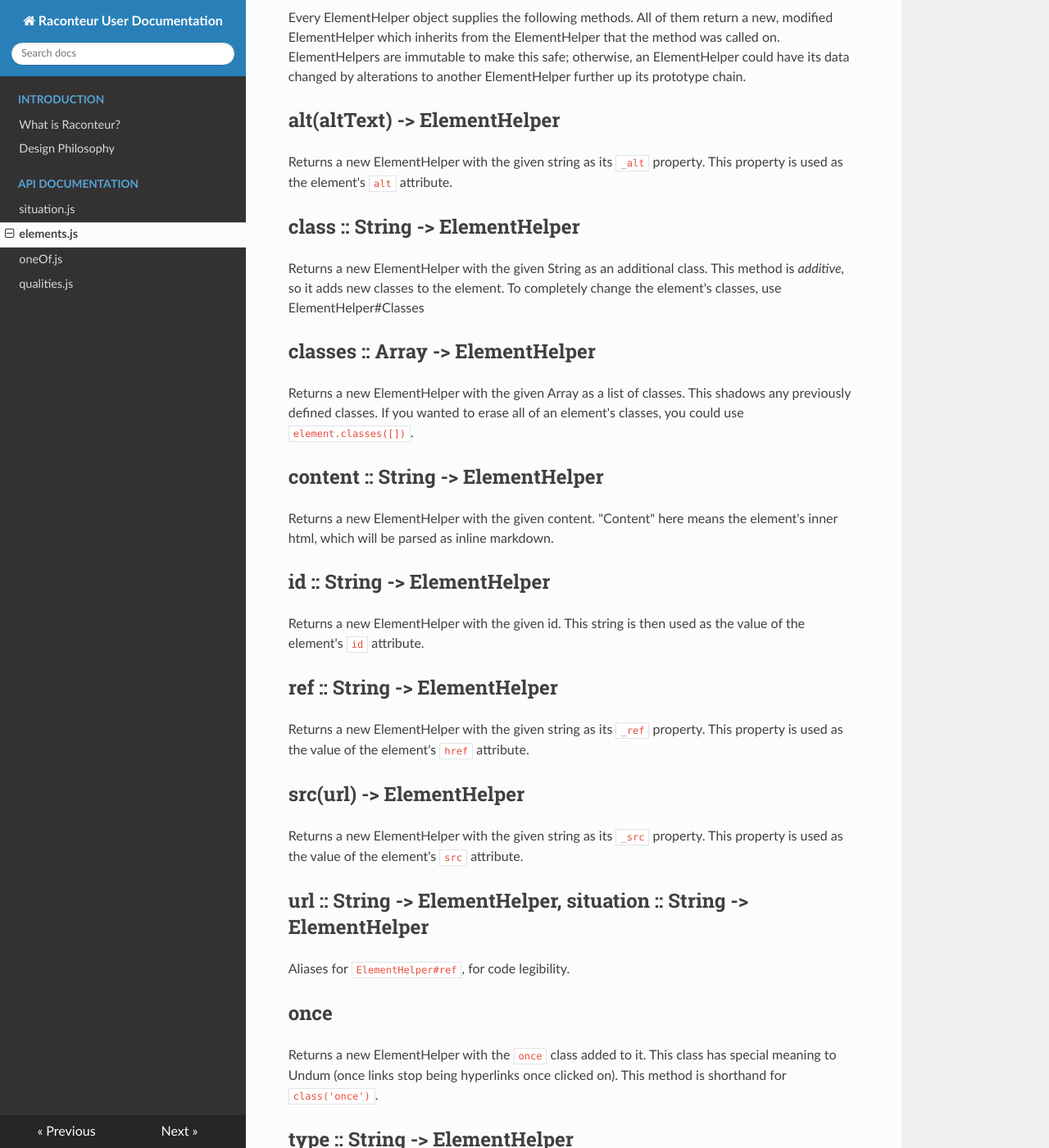
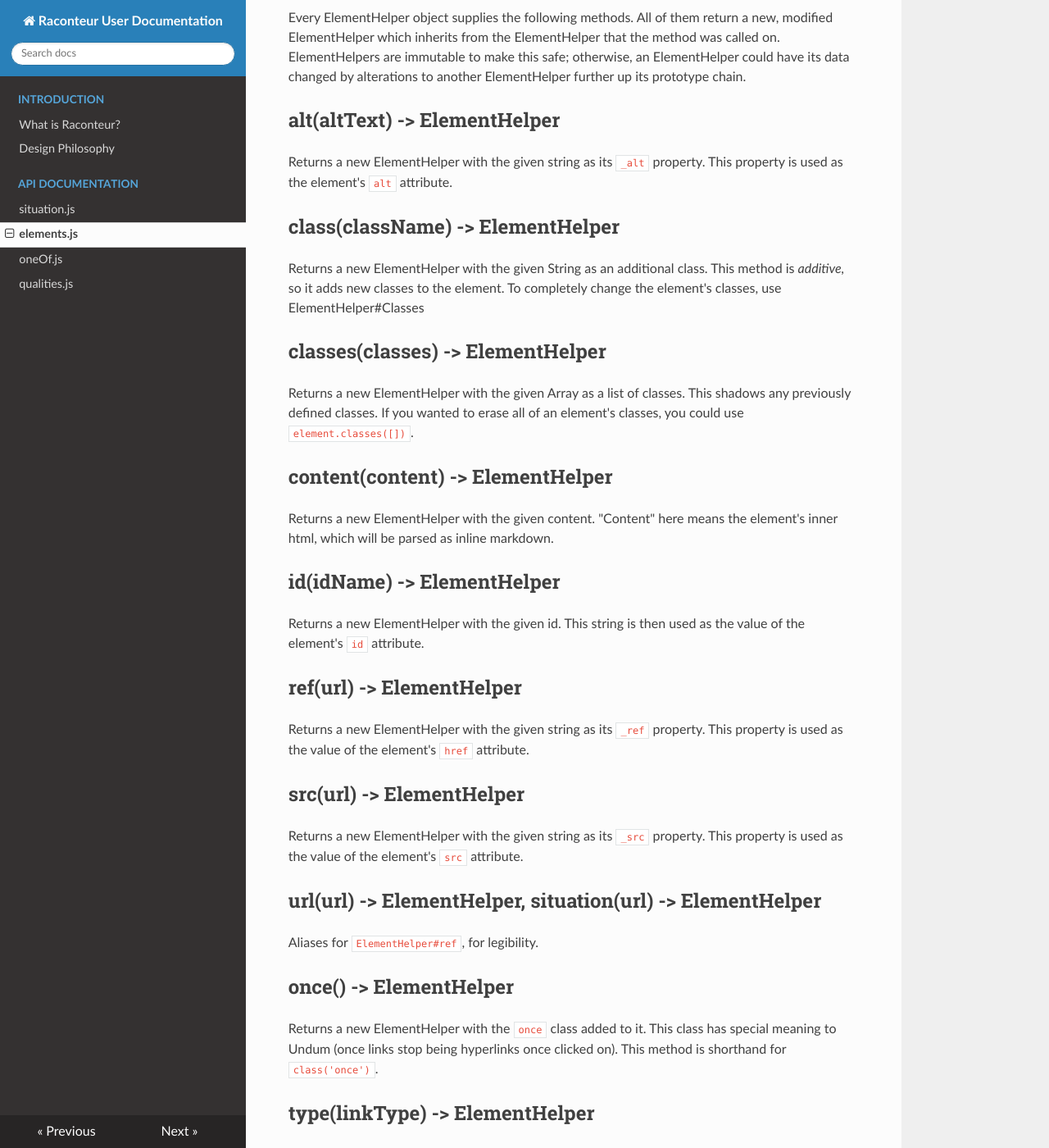
Before and after one commit to sequitur/raconteur, an MkDocs documentation site: the page built from docs/elements.md, in a window 1280 px wide and 1400 px high, scrolled down 1613 px. Shown: the whole window at 82% size. Built offline with MkDocs 1.6.1, drawn with Linux system fonts in a browser that asks for light colours; nearby versions of some CDN libraries; old or Windows-style settings are respelled for this version of MkDocs; some of the changed text lies outside the part shown.

````diff
--- a/docs/elements.md
+++ b/docs/elements.md
@@ -77,23 +77,23 @@ Every ElementHelper object supplies the following methods. All of them return a
 
 Returns a new ElementHelper with the given string as its `_alt` property. This property is used as the element's `alt` attribute.
 
-## class :: String -> ElementHelper
+## class(className) -> ElementHelper
 
 Returns a new ElementHelper with the given String as an additional class. This method is *additive,* so it adds new classes to the element. To completely change the element's classes, use ElementHelper#Classes
 
-## classes :: Array -> ElementHelper
+## classes(classes) -> ElementHelper
 
 Returns a new ElementHelper with the given Array as a list of classes. This shadows any previously defined classes. If you wanted to erase all of an element's classes, you could use `element.classes([])`.
 
-## content :: String -> ElementHelper
+## content(content) -> ElementHelper
 
 Returns a new ElementHelper with the given content. "Content" here means the element's inner html, which will be parsed as inline markdown.
 
-## id :: String -> ElementHelper
+## id(idName) -> ElementHelper
 
 Returns a new ElementHelper with the given id. This string is then used as the value of the element's `id` attribute.
 
-## ref :: String -> ElementHelper
+## ref(url) -> ElementHelper
 
 Returns a new ElementHelper with the given string as its `_ref` property. This property is used as the value of the element's `href` attribute.
 
@@ -101,15 +101,15 @@ Returns a new ElementHelper with the given string as its `_ref` property. This p
 
 Returns a new ElementHelper with the given string as its `_src` property. This property is used as the value of the element's `src` attribute.
 
-## url :: String -> ElementHelper, situation :: String -> ElementHelper
+## url(url) -> ElementHelper, situation(url) -> ElementHelper
 
-Aliases for `ElementHelper#ref`, for code legibility.
+Aliases for `ElementHelper#ref`, for legibility.
 
-## once
+## once() -> ElementHelper
 
 Returns a new ElementHelper with the `once` class added to it. This class has special meaning to Undum (once links stop being hyperlinks once clicked on). This method is shorthand for `class('once')`.
 
-## type :: String -> ElementHelper
+## type(linkType) -> ElementHelper
 
 Returns a new ElementHelper with its `_linkType` property set to the given string. This property is used to integrate with Raconteur's special link types. When the ElementHelper is stringified, the `_linkType` property is added as a class to the link, and as a prefix to its href. So a link with a type of "writer" and a ref of "foo" will be written out with `href="./_writer_foo"`; when clicked, Raconteur will look for the current situation's `writers.foo` property.
 
@@ -117,7 +117,7 @@ If an ElementHelper's type is `action`, it will prefix the link's ref with `./`
 
 It's possible to clear an element's `_linkType_` property by setting it to `null` or an empty string: `element.type(null)`.
 
-## writer, replacer, inserter, action
+## writer(), replacer(), inserter(), action() -> ElementHelper
 
 All of those methods are shorthand for defining an ElementHelper for an action link.
 
@@ -148,6 +148,12 @@ Returns a new `<img>` elementHelper object, with its alt text set to the argumen
 
 Returns a new elementHelper object for the given tag. Usually, this can be called once to define your own custom element helpers:
 
+```coffeescript
+elements = require('raconteur/elements.js')
+em = elements.element('em')
+glow = (content) -> em.class('glow').content(content)
+```
+
 ```javascript
 var elements = require('raconteur/elements.js');
 var em = elements.element('em');
````
Also changed, not shown: docs/qualities.md (+26 -25 lines), docs/situation.md (+5 -5 lines).
